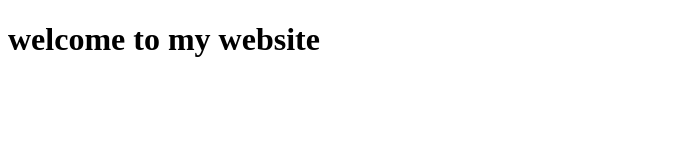
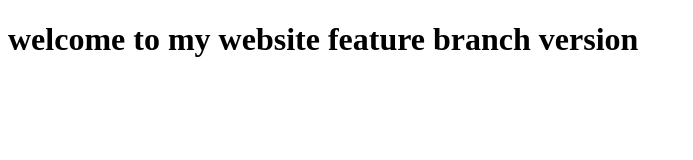
Before and after one commit to vinny1-jpg/team-website, a plain HTML site: page index.html in a window 1280 px wide. Shown: the whole page, without its empty margins (0-693 px from the left). Drawn offline with Linux system fonts and the light colour scheme.

Commit message:
edited the index file in the branch

```diff
--- a/index.html
+++ b/index.html
@@ -6,6 +6,6 @@
     <title>Document</title>
 </head>
 <body>
-   <h1> welcome to my website</h1>
+   <h1> welcome to my website feature branch version</h1>
 </body>
 </html>
```
